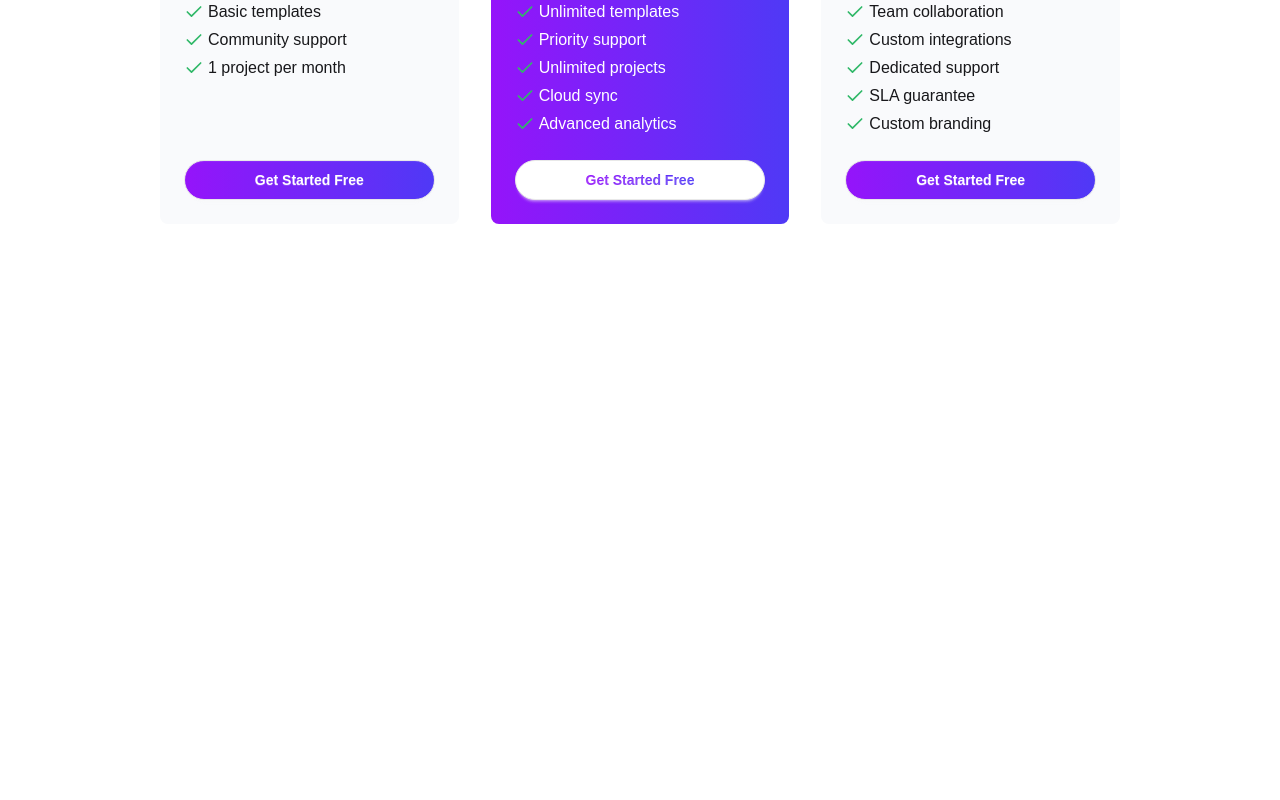
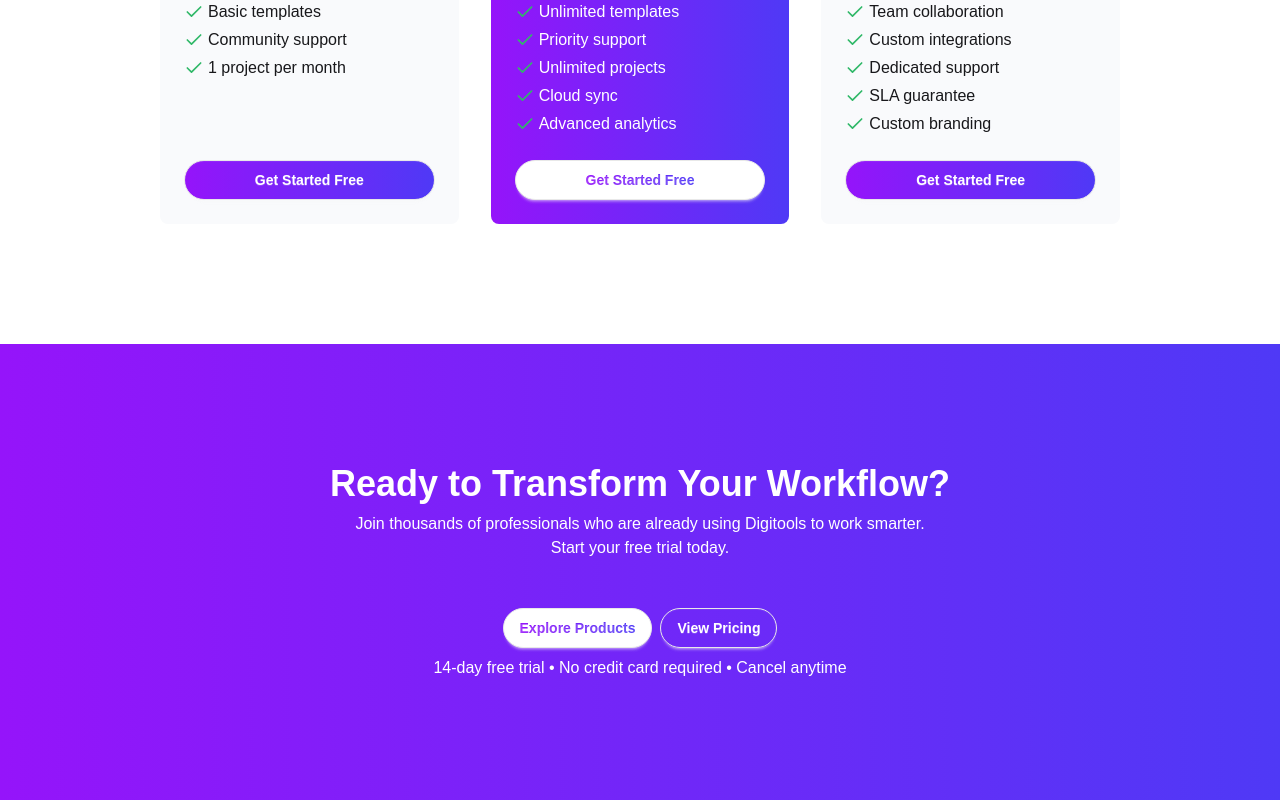
Before and after one commit to shakibn2004/Assainment-06, a React (Vite) app: page / in a window 1280 px wide. Shown: the part 4081-4881 px from the top of the page. Before the commit the page ends 4425 px from the top, so only its background shows below. Built offline with nearby package versions, Linux system fonts and the light colour scheme.

Commit message:
Workflow section completed

```diff
--- a/src/App.jsx
+++ b/src/App.jsx
@@ -7,6 +7,7 @@ import { Suspense, useState } from 'react'
 import { ToastContainer } from 'react-toastify'
 import GetStart from './Components/GetStart/GetStart'
 import Pricing from './Components/Pricing/Pricing'
+import TopFooter from './Components/TopFooter/TopFooter'
 
 
 const fetchData = async() => {
@@ -30,6 +31,7 @@ function App() {
     </Suspense>
     <GetStart />
     <Pricing />
+    <TopFooter />
     </>
   )
 }
--- /dev/null
+++ b/src/Components/TopFooter/TopFooter.jsx
@@ -0,0 +1,19 @@
+import React from 'react';
+
+const TopFooter = () => {
+    return (
+        <div className='lenear-bg'>
+            <section className='max-w-300 w-[95%] lg:w-[75%] mx-auto text-center grid place-items-center py-30 text-white space-y-2'>
+                <h1 className='text-4xl font-extrabold'>Ready to Transform Your Workflow?</h1>
+                <p>Join thousands of professionals who are already using Digitools to work smarter. <br /> Start your free trial today.</p>
+                <div className="btns flex gap-2 mt-10">
+                    <button className='bg-white btn rounded-full'><span className='lenear-color'>Explore Products</span></button>
+                    <button className='btn rounded-full bg-transparent text-white'>View Pricing</button>
+                </div>
+                <h3>14-day free trial • No credit card required • Cancel anytime</h3>
+            </section>
+        </div>
+    );
+};
+
+export default TopFooter;
```
